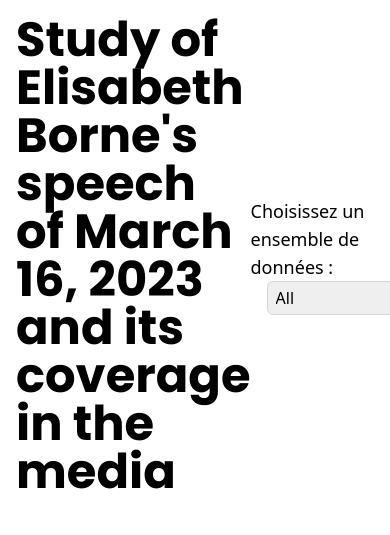
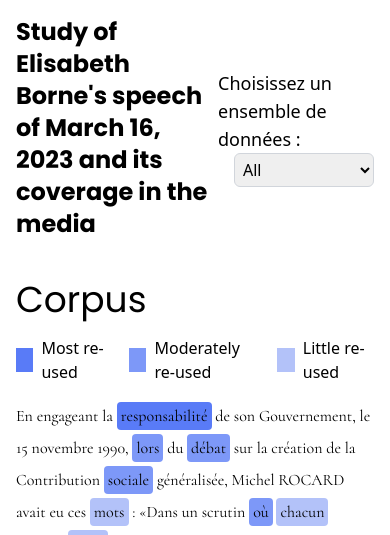
Before and after one commit to Chriiiiiss/ghostword, a React (Vite) app: page / in a window 390 px wide. Shown: the top 535 px of the page. Built offline with nearby package versions, Linux system fonts and the light colour scheme.

Commit message:
[MOD] Making the title responsive

```diff
--- a/src/components/Home.jsx
+++ b/src/components/Home.jsx
@@ -68,7 +68,7 @@
   return (
     <div className="container mx-auto p-4 space-y-10">
       <div className="flex items-center justify-between">
-        <h1 className="text-5xl text-left">
+        <h1 className="text-2xl md:text-3xl lg:text-5xl text-left">
           Study of Elisabeth Borne's speech of March 16, 2023 and its coverage
           in the media
         </h1>
```
